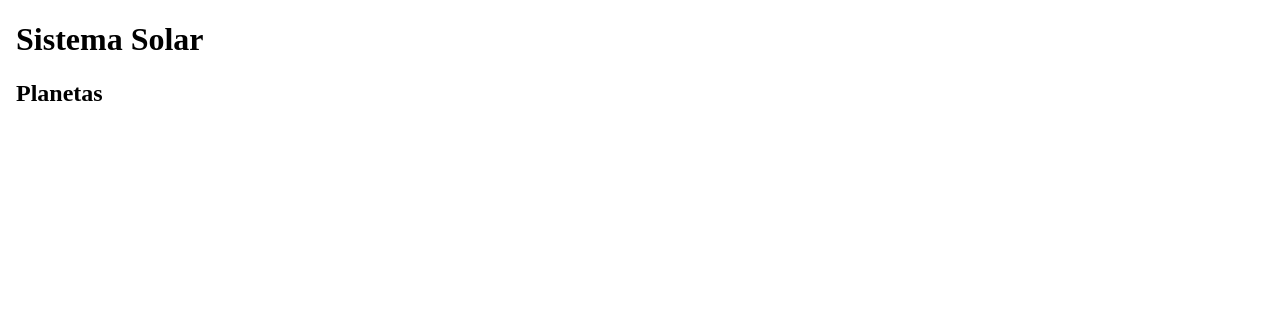
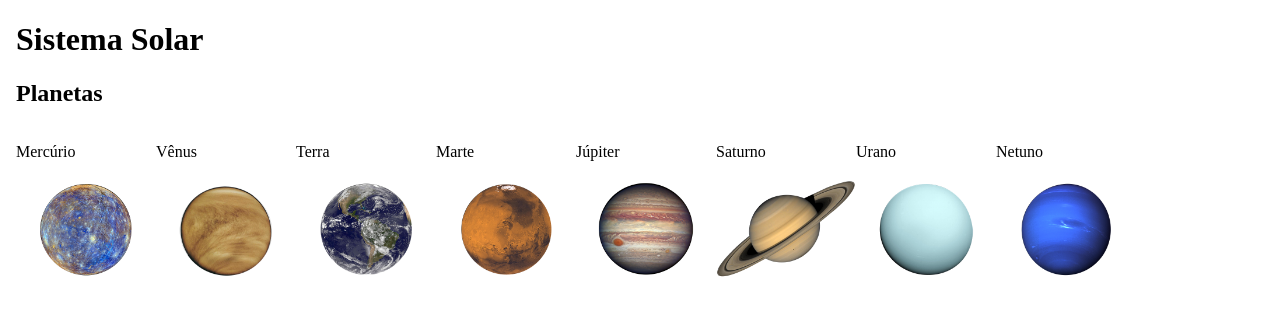
Before and after one commit to brunoCabralSilva/solar-system, a React (Create React App) app: page / in a window 1280 px wide. Shown: the top 316 px of the page. Built offline with nearby package versions, Linux system fonts and the light colour scheme.

Commit message:
Requisitos 5 e 6

```diff
--- a/src/App.css
+++ b/src/App.css
@@ -1,3 +1,10 @@
 .App {
   text-align: center;
 }
+#planetas {
+  display: flex;
+}
+
+#planetas img {
+  width: 140px;
+}
--- a/src/components/PlanetCard.js
+++ b/src/components/PlanetCard.js
@@ -1,16 +1,24 @@
 import React from 'react';
 import '../App.css';
+import PropTypes from 'prop-types';
 
 class PlanetCard extends React.Component {
   render() {
+    const { planetName } = this.props;
+    const { planetImage } = this.props;
+    const texto = `Planeta ${planetName}`;
     return (
-      <header>
-        <div data-testid="planet-card">
-          Mopa
-        </div>
-      </header>
+      <div data-testid="planet-card">
+        <p data-testid="planet-name">{planetName}</p>
+        <img src={ planetImage } alt={ texto } />
+      </div>
     );
   }
 }
 
+PlanetCard.propTypes = {
+  planetName: PropTypes.string.isRequired,
+  planetImage: PropTypes.string.isRequired,
+};
+
 export default PlanetCard;
--- a/src/components/SolarSystem.js
+++ b/src/components/SolarSystem.js
@@ -1,12 +1,21 @@
 import React from 'react';
 import '../App.css';
 import Title from './Title';
+import Planets from '../data/planets';
+import PlanetCard from './PlanetCard';
 
 class SolarSystem extends React.Component {
   render() {
+    function retornaPlanetCard(imagem, nome) {
+      return (<PlanetCard planetImage={ imagem } planetName={ nome } />);
+    }
+    const planeta = Planets.map((p) => retornaPlanetCard(p.image, p.name));
     return (
       <div data-testid="solar-system">
         <Title headline="Planetas" />
+        <div id = "planetas">
+          { planeta }
+        </div>
       </div>
     );
   }
```
